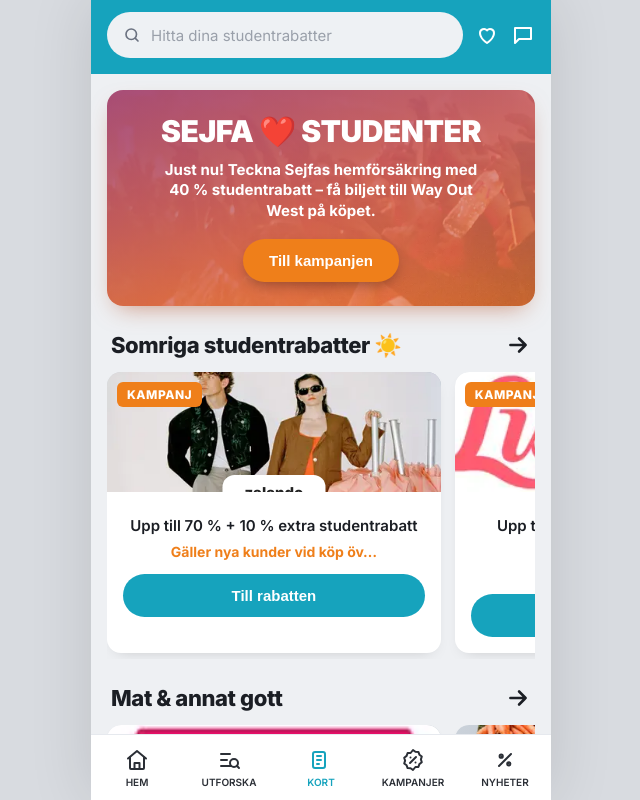
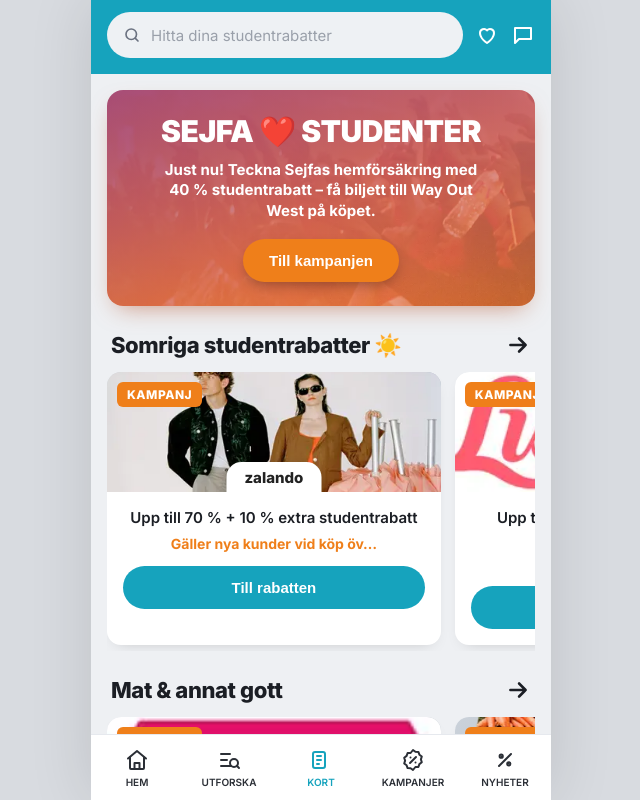
Before and after one commit to NuradilM/Macenat, a plain HTML site: page student-id.html in a window 1280 px wide. Shown: the whole page, without its empty margins (319-959 px from the left). Drawn offline with Linux system fonts and the light colour scheme.

Commit message:
picture fixed

```diff
--- a/student-id.html
+++ b/student-id.html
@@ -197,12 +197,13 @@
     padding: 5px 10px; border-radius: 6px;
   }
   .promo .brand {
-    position: absolute; left: 50%; bottom: -18px; transform: translateX(-50%);
-    background: #fff; border-radius: 12px 12px 0 0;
-    padding: 8px 22px; font-weight: 800; font-size: 15px; color: #222;
-    box-shadow: 0 -2px 6px rgba(0,0,0,.05);
+    position: absolute; left: 50%; top: 90px; transform: translateX(-50%);
+    background: #fff; border-radius: 15px 15px 0 0;
+    padding: 6px 18px; font-weight: 800; font-size: 15px; color: #222;
+    box-shadow: 0 2px 8px rgba(0,0,0,.18);
+    z-index: 60;
   }
-  .promo .body { padding: 24px 16px 16px; text-align: center; }
+  .promo .body { padding: 16px; text-align: center; }
   .promo .body h3 { font-size: 15px; font-weight: 600; line-height: 1.3; }
   .promo .body .terms { color: var(--orange); font-weight: 700; font-size: 14px; margin-top: 8px; }
   .promo .body .btn {
```
